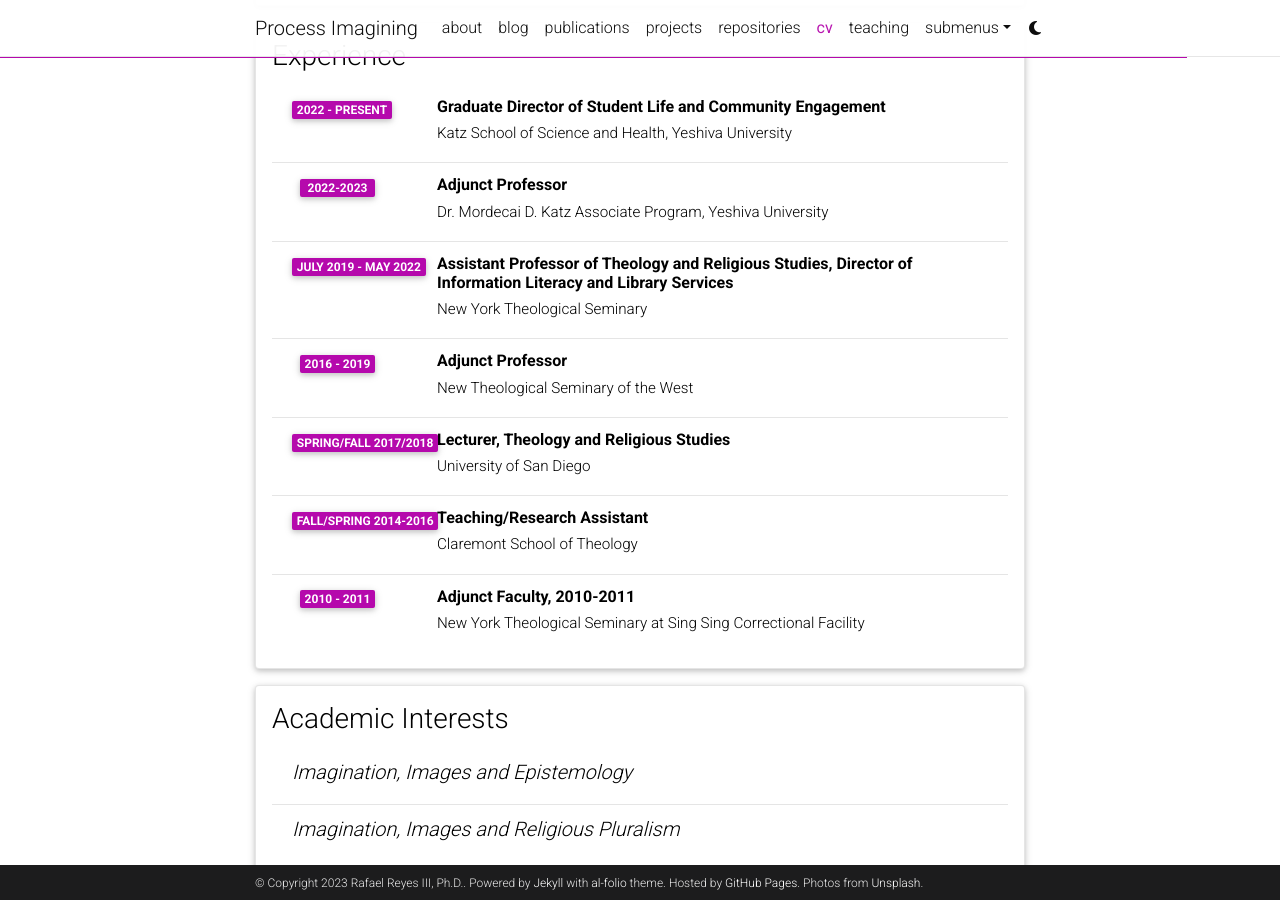
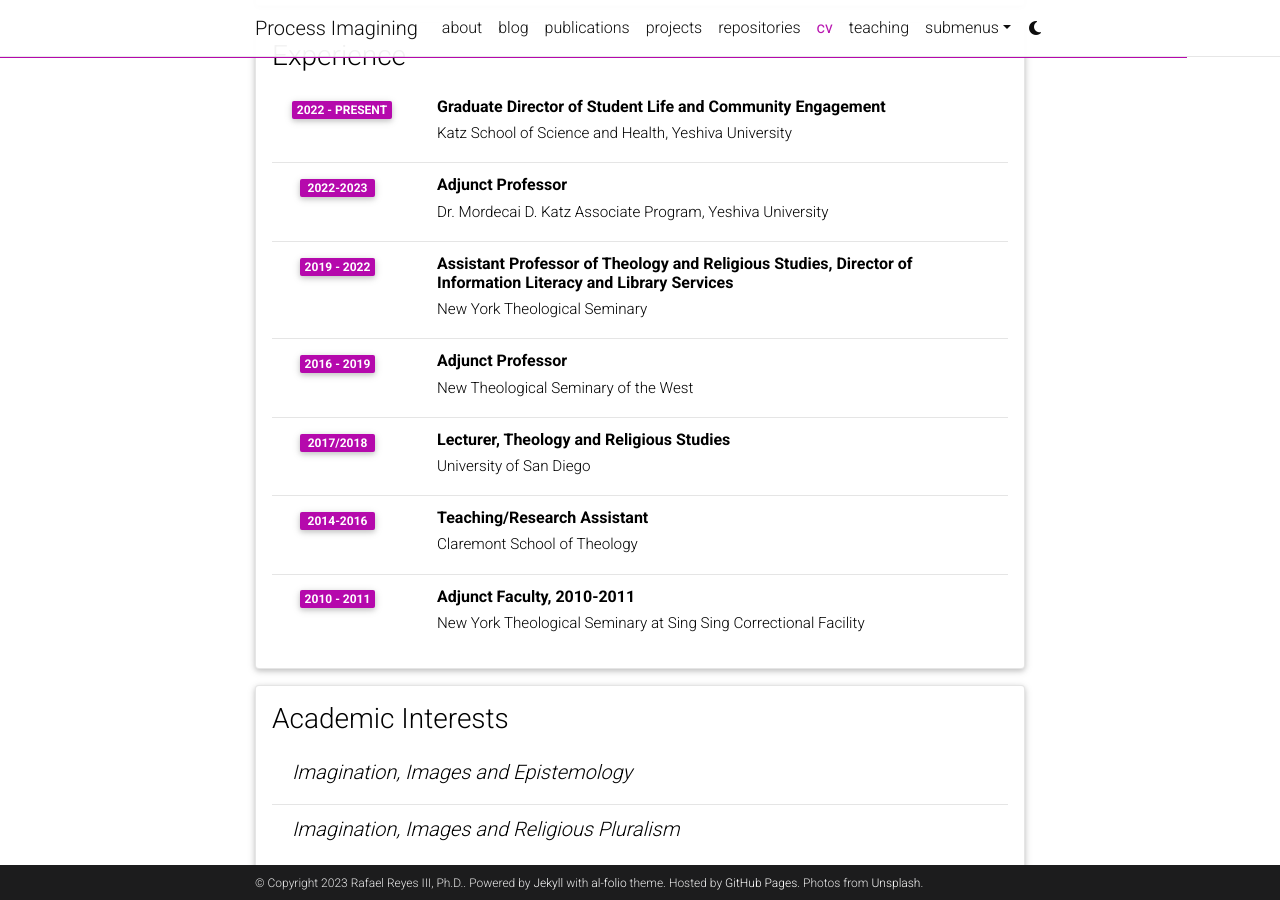
Before and after one commit to rafaelr3/pi.github.io, a Jekyll site: the page built from _pages/cv.md, in a window 1280 px wide and 900 px high, scrolled down 1113 px. Built offline with Jekyll 4.4.1, drawn with Linux system fonts in a browser that asks for light colours; comment, search, counter and statistics services are not loaded; a style sheet for code colours, icons or effects is not loaded.

Commit message:
cv update

```diff
--- a/_data/cv.yml
+++ b/_data/cv.yml
@@ -51,7 +51,7 @@
 
     - title: Assistant Professor of Theology and Religious Studies, Director of Information Literacy and Library Services
       institution: New York Theological Seminary
-      year: July 2019 - May 2022
+      year: 2019 - 2022
 
     - title: Adjunct Professor
       institution: New Theological Seminary of the West
@@ -59,11 +59,11 @@
 
     - title: Lecturer, Theology and Religious Studies
       institution: University of San Diego
-      year: Spring/Fall 2017/2018
+      year: 2017/2018
 
     - title: Teaching/Research Assistant
       institution: Claremont School of Theology
-      year: Fall/Spring 2014-2016
+      year: 2014-2016
 
     - title: Adjunct Faculty, 2010-2011
       institution: New York Theological Seminary at Sing Sing Correctional Facility
```
